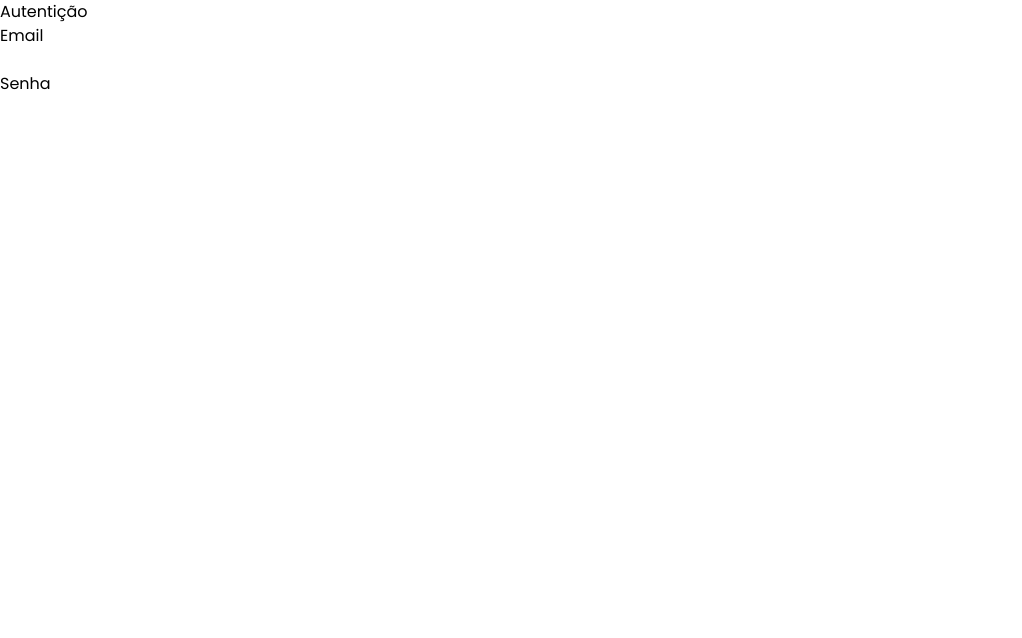
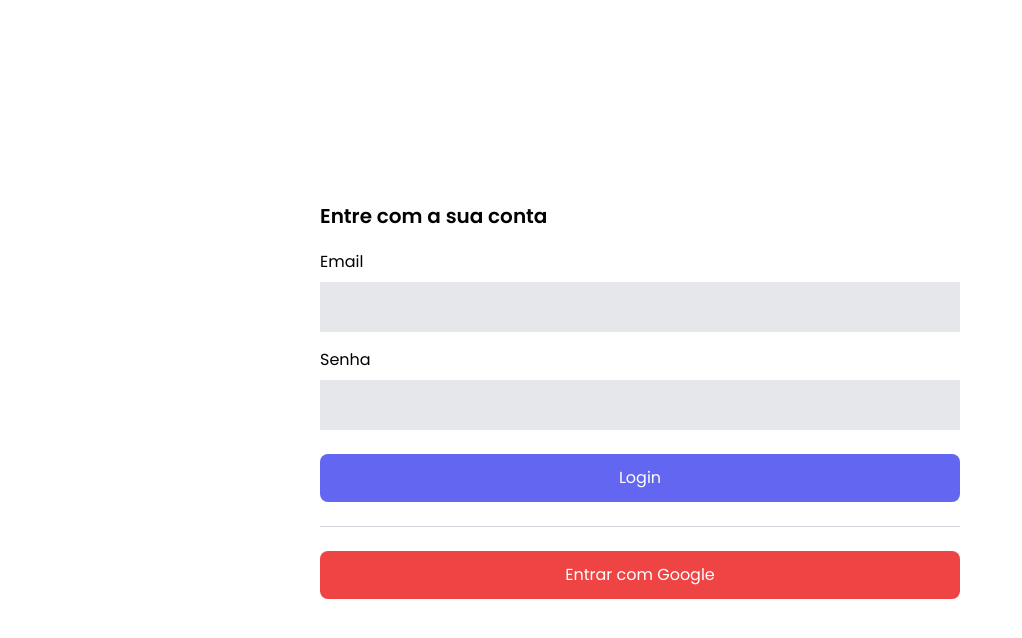
Before and after one commit to AbiezerSidonioJoseOdanacaJunior/bibi-admin, a Next.js app: page /autenticacao in a window 1280 px wide. Shown: the top 638 px of the page, without its empty margins (0-1022 px from the left). Built offline with nearby package versions, Linux system fonts and the light colour scheme.

Commit message:
Styling authentication screen

```diff
--- a/components/auth/AthInput.tsx
+++ b/components/auth/AthInput.tsx
@@ -9,9 +9,15 @@
 
 export default function AutInput(props: AuthInputProps) {
     return props.naoRenderizar ? null : (
-        <div className="flex flex-col">
+        <div className="flex flex-col mt-4">
             <label htmlFor="">{props.label}</label>
-            <input type={props.tipo ?? 'text'}
+            <input className={`
+                px-4 py-3 rounded-3
+                bg-gray-200 mt-2 border  focus:border-blue-500
+                focus:bg-white
+                focus:outline-none
+            `}
+            type={props.tipo ?? 'text'}
             value={props.valor}
             onChange={e => props.valoMudou?.(e.target.value)}
             required={props.obrigatorio}
--- a/pages/autenticacao.tsx
+++ b/pages/autenticacao.tsx
@@ -6,9 +6,22 @@
 const [email, setEmail] = useState('')
 const [senha, setSenha] = useState('')
 
+function submeter() {
+    if(modo === 'login') {
+        console.log('login')
+    }else{
+        console.log('cadastrar')
+    }
+}
+
     return (
-        <div>
-            <h1>Autentição</h1>
+        <div className="flex flex-col h-screen items-center justify-center">
+            <div className="w-1/2">
+                <h1 className={`
+                text-xl font-bold mb-5
+                `}>
+                    {modo === 'login' ? 'Entre com a sua conta' : 'Cadastre-se na Plataforma!'}
+                </h1>
                 <AutInput
                 label="Email"
                 valor={email}
@@ -23,6 +36,21 @@
                 valoMudou={setSenha}
                 obrigatorio
                 />
+                <button onClick={submeter} className={`
+                    w-full bg-indigo-500 hover:bg-indigo-400
+                    text-white rounded-lg px-4 py-3 mt-6
+                `}>
+                    {modo === 'login' ? 'Login' : 'Cadastrar'}
+                </button>
+                <hr className="my-6 border-gray-300 w-full" />
+
+                <button onClick={submeter} className={`
+                    w-full bg-red-500 hover:bg-red-400
+                    text-white rounded-lg px-4 py-3
+                `}>
+                Entrar com Google
+                </button>
+            </div>
         </div>
     )
 }
```
Lines whose indentation alone changed are shown as unchanged.
